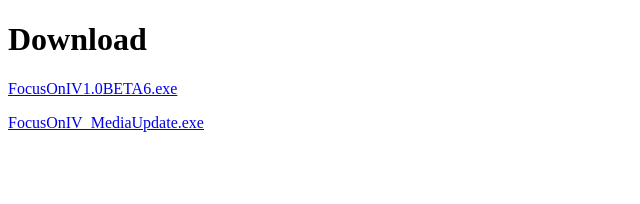
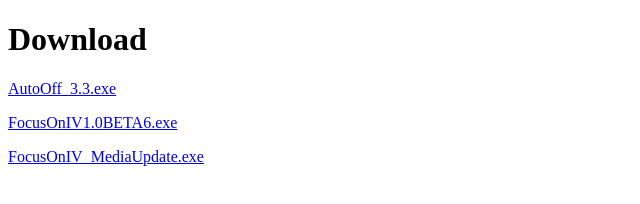
Before and after one commit to pintosoft/pintosoft.github.io, a plain HTML site: page index.html in a window 1280 px wide. Shown: the whole page, without its empty margins (0-640 px from the left). Drawn offline with Linux system fonts and the light colour scheme.

Commit message:
AutoOff 3.3

```diff
--- a/index.html
+++ b/index.html
@@ -2,6 +2,7 @@
 <html>
 <body>
 <h1>Download</h1>
+<p><a href="/autooff/AutoOff_3.3.exe">AutoOff_3.3.exe</a></p>
 <p><a href="/foni/FocusOnIV1.0BETA6.exe">FocusOnIV1.0BETA6.exe</a></p>
 <p><a href="/foni/FocusOnIV_MediaUpdate.exe">FocusOnIV_MediaUpdate.exe</a></p>
 </body>
```
Also changed, not shown: 1 other file.
